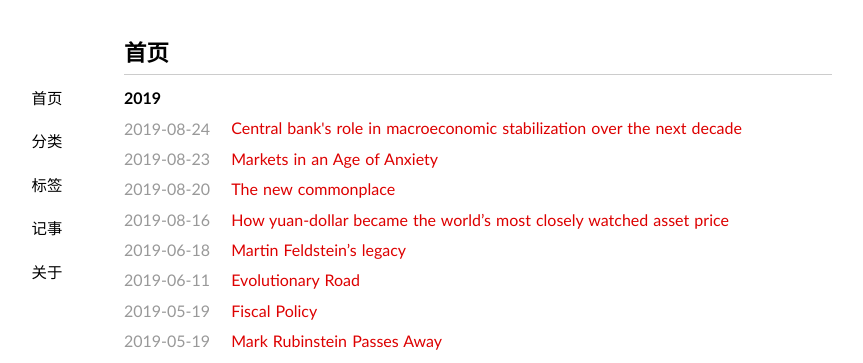
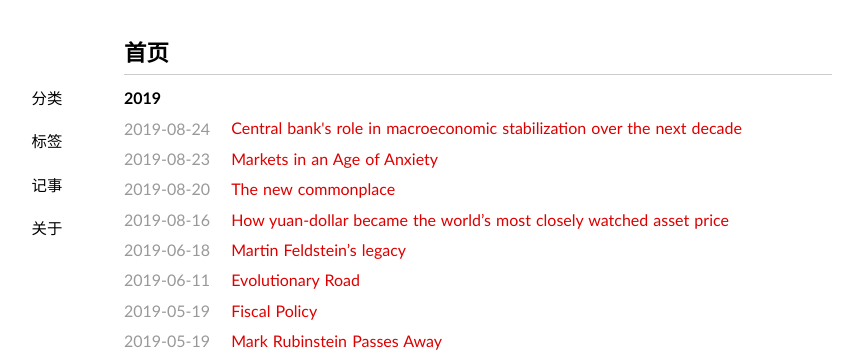
Before and after one commit to wuyy2007/wanguolin.github.io, a Jekyll site: the page built from index.html, in a window 1280 px wide. Shown: the top 363 px of the page, without its empty margins (162-1025 px from the left). Built offline with Jekyll 4.4.1, drawn with Linux system fonts in a browser that asks for light colours; some web fonts are replaced; the list of posts is cut into pages by our own code.

Commit message:
Update default.html

```diff
--- a/_layouts/default.html
+++ b/_layouts/default.html
@@ -18,7 +18,7 @@
         <h1>{{ page.title }}</h1>
         </header>
         <nav>
-        <span><a title="网站首页" class="" href="/">首页</a></span>
+
         <span><a title="文章分类" class="" href="/categories/">分类</a></span>
         <span><a title="标签索引" class="" href="/tags/">标签</a></span>
         <!--<span><a title="友情链接" class="" href="/links/">链接</a></span>-->
```
